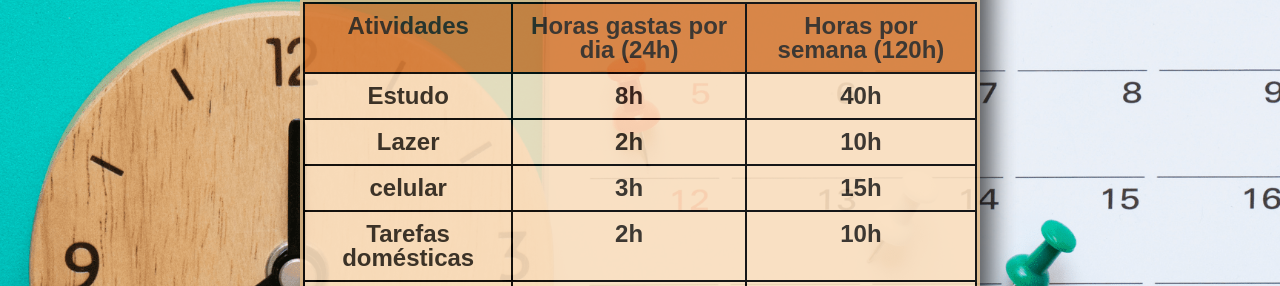
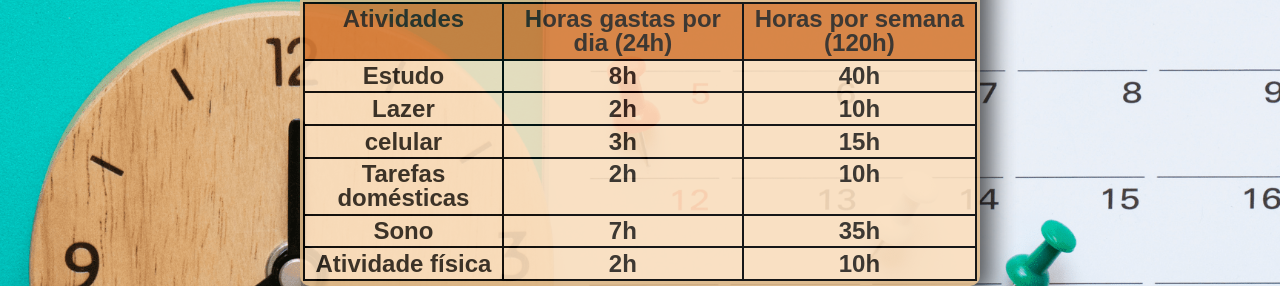
Before and after one commit to Gvianaj23/Planejamento, a plain HTML site: page index.html in a window 1280 px wide. Shown: the part 201-487 px from the top of the page. Drawn offline with Linux system fonts and the light colour scheme.

Commit message:
alteração minah rotina

```diff
--- a/css/style.css
+++ b/css/style.css
@@ -41,7 +41,7 @@ tr,
 td {
   background-color: bisque;
   border: 2px solid black;
-  padding: 10px;
+  padding: 0.5%;
   opacity: 0.9;
   font-size: x-large;
   font-weight: 700;
```
